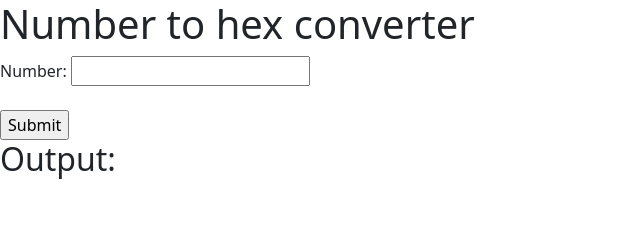
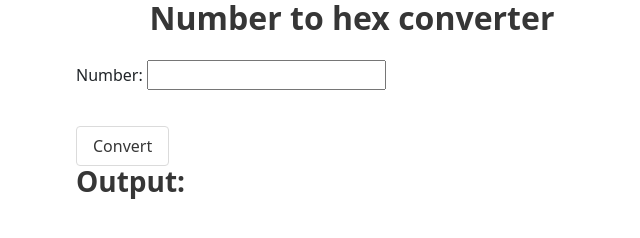
Before and after one commit to JSReza/SoftwareEngiProject, a plain HTML site: page initital static /index.html in a window 1280 px wide. Shown: the whole page, without its empty margins (0-640 px from the left). Drawn offline with nearby package versions, Linux system fonts and the light colour scheme.

Commit message:
renamed and modified  folder

```diff
--- a/static/index.html
+++ b/initital static /index.html
@@ -18,14 +18,30 @@
     </style>
 </head>
 <body>
-        <h1>Number to hex converter</h1>
+    <div class="container">
+        <div class = "columns">
+            <div class = "column is-half">
+        <h1 class = "title has-text-centered">Number to hex converter</h1>
+
         <form id = "computation-form">
+        <div class = "field">
             <label for="number">Number:</label>
             <input type="number" id="input" name="number"><br><br>
-            <input type="submit" value="Submit">
+        </div>
+        <div class = "field">
+           <button type = "submit" class = "button">Convert</button>
+        </div>
             </form>
-            <h2>Output:</h2>
-            <ul id="output"></ul>
+
+
+        <div class = "content">
+            <h2 class = "subtitle">Output:</h2>
+            <ul id="output" class="list"></ul>
+        </div>
+        </div>
+
+
         <script src="static.js"></script>
+        <script src="https://cdn.jsdelivr.net/npm/bootstrap@5.3.0/dist/js/bootstrap.bundle.min.js"></script>
 </body>
 </html>
```
Also changed, not shown: initital static /static.js (renamed from static/static.js).
